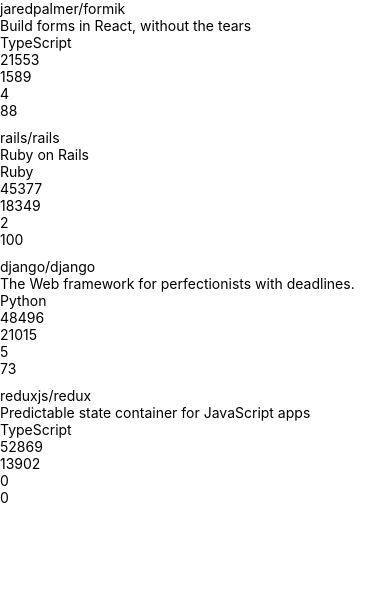
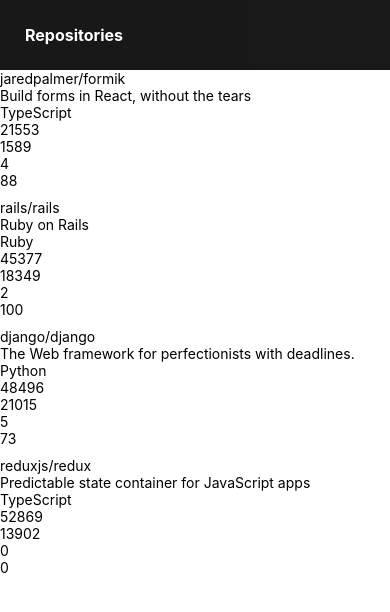
Before and after one commit to sanfroggy/FSO_Part10, a React Native app: screen / in a window 390 px wide. Shown: the top 612 px of the page. Built offline with nearby package versions, Linux system fonts and the light colour scheme.

Commit message:
part10.4 upload

```diff
--- /dev/null
+++ b/src/components/AppBar.jsx
@@ -0,0 +1,17 @@
+//Importing the View and AppBarTab components as well as themes.
+import { View } from 'react-native';
+import AppBarTab from './AppBarTab'
+import themes from '../theme'
+
+//Defining an AppBar component.
+const AppBar = () => {
+
+    //Returning a View component with an AppBarTab component, as it's child.
+    return (
+        <View style={themes.aesthetics.topBar}>
+            <AppBarTab label={'Repositories'} />
+        </View>
+    );
+};
+
+export default AppBar;
--- /dev/null
+++ b/src/components/AppBarTab.jsx
@@ -0,0 +1,29 @@
+//Importing themes and the Stylesheet, Text and Pressable components.
+import { StyleSheet, Text, Pressable } from 'react-native';
+import themes from '../theme'
+
+/*Defining an AppBarTab component, to easily create pressable
+labels for the app bar. */
+const AppBarTab = ({ label }) => {
+
+    //Defining a style for the app bar text.
+    const styles = StyleSheet.create({
+        textStyle: {
+            fontWeight: 'bold',
+            color: themes.aesthetics.topBarText.color,
+            fontSize: themes.fontStyles.label.fontSize
+
+        }
+    });
+
+    //Returning a pressable text component.
+    return (
+        <>
+            <Pressable>
+                <Text style={styles.textStyle}>{label}</Text>
+            </Pressable>
+        </>
+    )
+}
+
+export default AppBarTab
--- a/src/components/Main.jsx
+++ b/src/components/Main.jsx
@@ -1,11 +1,13 @@
 //Importing the RepositoryList component and the View component.
 import RepositoryList from './RepositoryList';
 import { View } from 'react-native';
+import AppBar from './AppBar'
 
 const Main = () => {
 
     return (
         <View>
+            <AppBar/ >
             <RepositoryList />
         </View>
     );
--- a/src/components/RepositoryList.jsx
+++ b/src/components/RepositoryList.jsx
@@ -1,8 +1,6 @@
 /*Importing FlatList, View and Stylesheet components from react-native.
-Also iporting Constants from expo-constants and the RepositoryItem
-component. */
+Also importing the RepositoryItem component. */
 import { FlatList, View, StyleSheet } from 'react-native';
-import Constants from 'expo-constants'
 import RepositoryItem from './RepositoryItem'
 
 //Defining inline-styles for separators and containers.
@@ -11,7 +9,6 @@
         height: 10,
     },
     container: {
-        marginTop: Constants.statusBarHeight,
         flexGrow: 1,
         flexShrink: 1,
     },
--- /dev/null
+++ b/src/theme.js
@@ -0,0 +1,44 @@
+//Importing Constants from expo-constants
+import Constants from 'expo-constants';
+
+/*Defining a variable for theme to create reusable
+ui and layout styles. */
+const theme = {
+    aesthetics: {
+        topBarText: {
+            color: 'white'
+        },
+        topBar: {
+            flexDirection: 'row',
+            backgroundColor: 'black',
+            opacity: 0.90,
+            paddingTop: Constants.statusBarHeight,
+            padding: 25,
+            height: 70,
+        }
+    },
+    fontStyles: {
+        normal: {
+            fontWeight: 'normal',
+            fontSize: 14
+        },
+        label: {
+            fontWeight: 'normal',
+            fontSize: 16
+        },
+        smallHeader: {
+            fontWeight: 'bold',
+            fontSize: 18
+        },
+        mediumHeader: {
+            fontWeight: 'bold',
+            fontSize: 22
+        },
+        largeHeader: {
+            fontWeight: 'bold',
+            fontSize: 28
+        }
+    }
+};
+
+export default theme;
```
